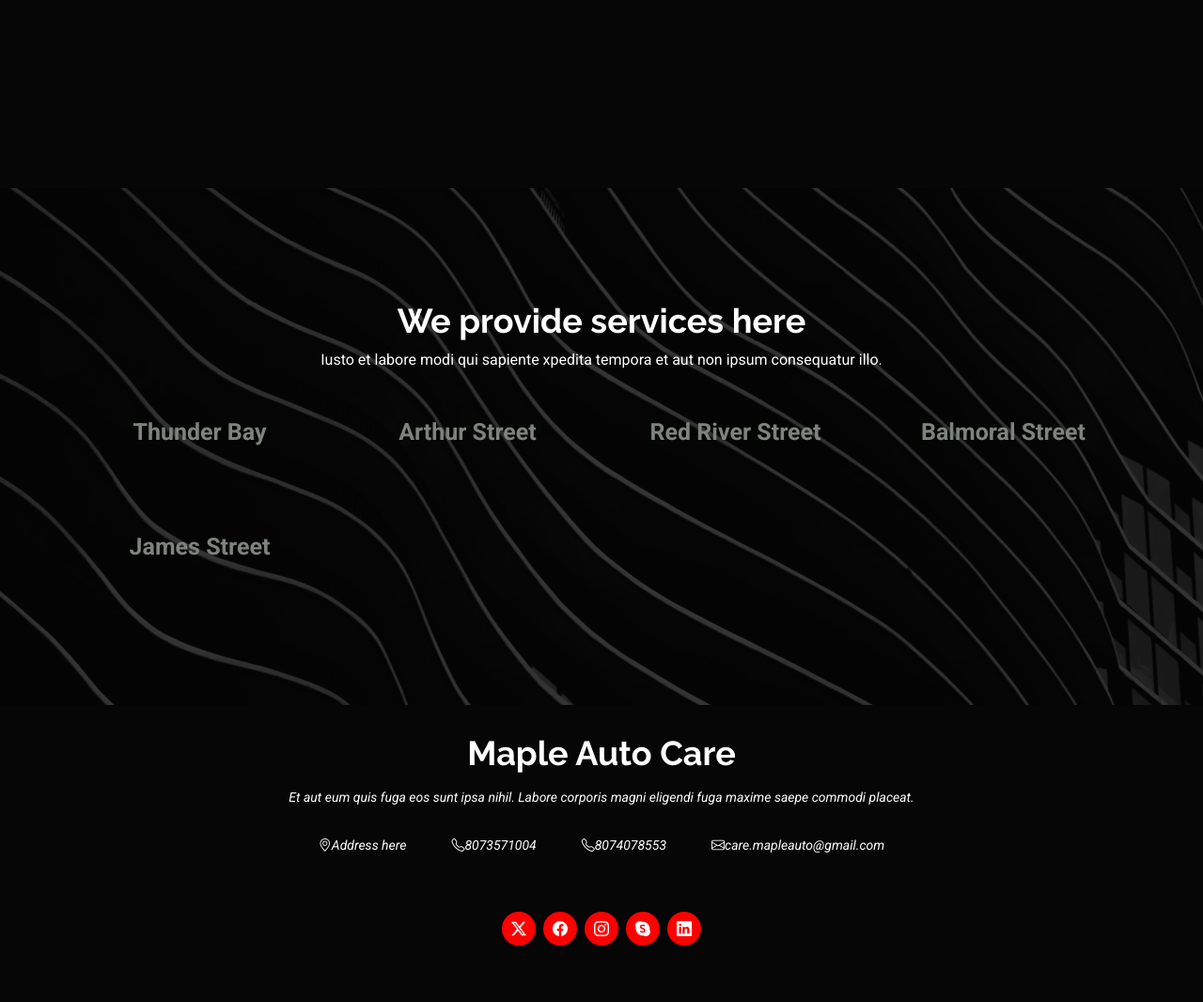
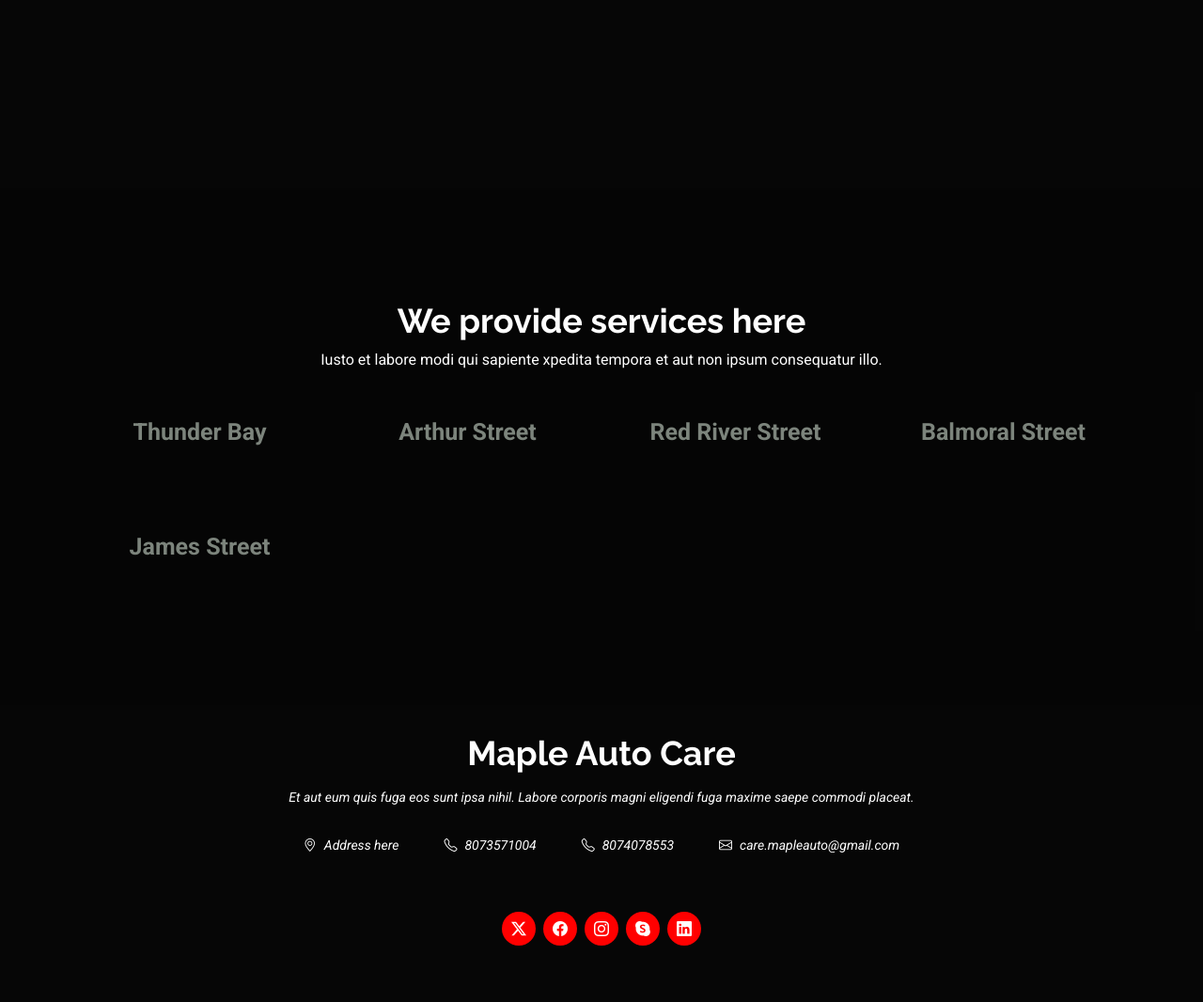
Before and after one commit to AMEENANUWAIRA/maple_auto_care, a Django app: page / in a window 1280 px wide. Shown: the part 600-1666 px from the top of the page at 94% size. Run offline with Django 5.2, Linux system fonts and the light colour scheme; some libraries are stand-ins or nearby versions.

Commit message:
"updated ui"

```diff
--- a/services/templates/services/home.html
+++ b/services/templates/services/home.html
@@ -30,7 +30,7 @@
     <!-- Stats Section -->
     <section id="stats" class="stats section dark-background">
 
-        <img src="assets/img/stats-bg.jpg" alt="" data-aos="fade-in">
+        <!-- <img src="assets/img/stats-bg.jpg" alt="" data-aos="fade-in"> -->
 
         <div class="container position-relative" data-aos="fade-up" data-aos-delay="100">
 
--- a/templates/footer.html
+++ b/templates/footer.html
@@ -9,27 +9,27 @@
         <div class="info-item d-flex" data-aos="fade-up" data-aos-delay="200">
           <i class="bi bi-geo-alt flex-shrink-0"></i>
           <div>
-            <p>Address here</p>
+            <p class="ms-2">Address here</p>
           </div>
         </div><!-- End Info Item -->
 
         <div class="info-item d-flex" data-aos="fade-up" data-aos-delay="300">
           <i class="bi bi-telephone flex-shrink-0"></i>
           <div>
-            <p>8073571004</p>
+            <p class="ms-2">8073571004</p>
           </div>
         </div><!-- End Info Item -->
         <div class="info-item d-flex" data-aos="fade-up" data-aos-delay="300">
           <i class="bi bi-telephone flex-shrink-0"></i>
           <div>
-            <p>8074078553</p>
+            <p class="ms-2">8074078553</p>
           </div>
         </div><!-- End Info Item -->
 
         <div class="info-item d-flex" data-aos="fade-up" data-aos-delay="400">
           <i class="bi bi-envelope flex-shrink-0"></i>
           <div>
-            <p>care.mapleauto@gmail.com</p>
+            <p class="ms-2">care.mapleauto@gmail.com</p>
           </div>
         </div><!-- End Info Item -->
       </div>
```
